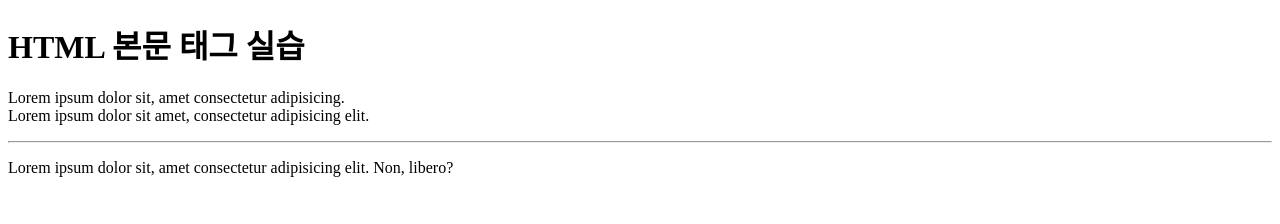
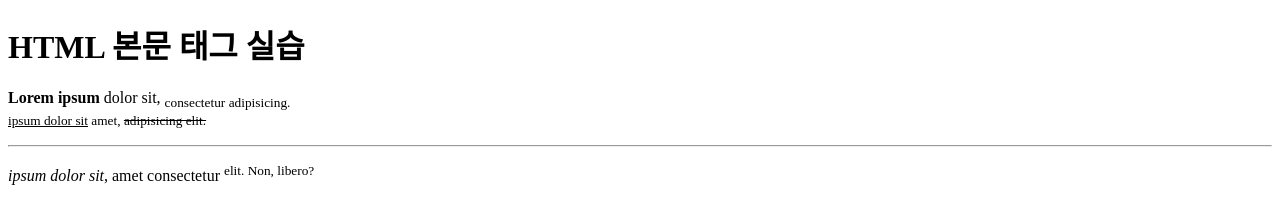
Before and after one commit to EUNBISHIN-PROGRAMMING/wp-html, a plain HTML site: page index.html in a window 1280 px wide. Drawn offline with Linux system fonts and the light colour scheme.

Commit message:
글자 관련 태그 실습

```diff
--- a/index.html
+++ b/index.html
@@ -7,12 +7,12 @@
 <body>
 <h1>HTML 본문 태그 실습</h1>
 <p>
-    Lorem ipsum dolor sit, amet consectetur adipisicing. <br>
-    Lorem ipsum dolor sit amet, consectetur adipisicing elit.<br>
+   <b>Lorem ipsum</b> dolor sit, <sub>consectetur adipisicing.</sub> <br>
+   <small><ins>ipsum dolor sit</ins> amet, <del>adipisicing elit.</del></small><br>
 </p>
 <hr>
 <p>
-    Lorem ipsum dolor sit, amet consectetur adipisicing elit. Non, libero?
+    <i>ipsum dolor sit</i>, amet consectetur <sup>elit. Non, libero?</sup>
 </p>
 </body>
 </html>
```
